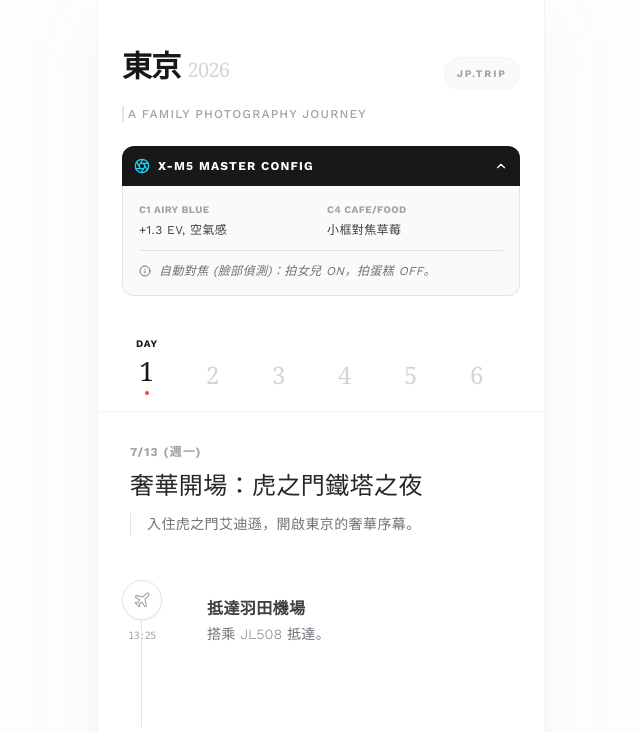
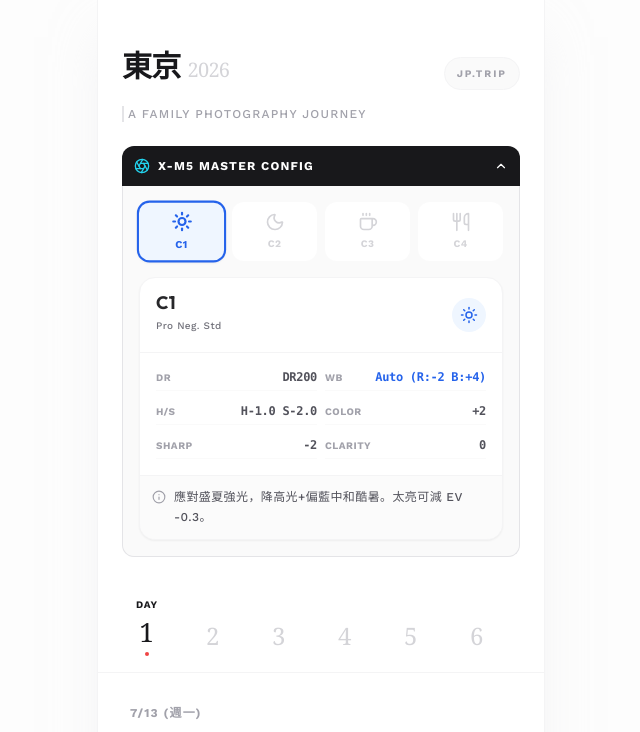
Before and after one commit to lawrence555-dev/Tokyo_Trip_Planner-, a React (Vite) app: page / in a window 1280 px wide. Shown: the top 732 px of the page, without its empty margins (319-959 px from the left). Built offline with nearby package versions, Linux system fonts and the light colour scheme.

Commit message:
feat: add interactive X-M5 camera guide

```diff
--- a/src/App.jsx
+++ b/src/App.jsx
@@ -2,6 +2,7 @@ import React, { useState } from 'react';
 import { itineraryData } from './data/itinerary';
 import ItineraryCard from './components/ItineraryCard';
 import { Calendar, Info, Aperture, ChevronDown, ChevronUp } from 'lucide-react';
+import CameraGuide from './components/CameraGuide';
 
 function App() {
   const [activeDay, setActiveDay] = useState(1);
@@ -43,24 +44,7 @@ function App() {
             {showCameraGuide ? <ChevronUp size={14} /> : <ChevronDown size={14} />}
           </button>
 
-          {showCameraGuide && (
-            <div className="bg-zinc-50 border-x border-b border-zinc-200 rounded-b-xl p-4 text-xs space-y-3">
-              <div className="grid grid-cols-2 gap-3 pb-3 border-b border-zinc-200">
-                <div>
-                  <span className="block text-[10px] font-bold text-zinc-400 uppercase mb-1">C1 Airy Blue</span>
-                  <span className="text-zinc-700 block">+1.3 EV, 空氣感</span>
-                </div>
-                <div>
-                  <span className="block text-[10px] font-bold text-zinc-400 uppercase mb-1">C4 Cafe/Food</span>
-                  <span className="text-zinc-700 block">小框對焦草莓</span>
-                </div>
-              </div>
-              <div className="flex items-start gap-2 text-zinc-500 italic">
-                <Info size={12} className="mt-0.5 shrink-0" />
-                <p>自動對焦 (臉部偵測)：拍女兒 ON，拍蛋糕 OFF。</p>
-              </div>
-            </div>
-          )}
+          {showCameraGuide && <CameraGuide />}
         </div>
 
         {/* Day Selector (Minimal Tab) */}
--- /dev/null
+++ b/src/components/CameraGuide.jsx
@@ -0,0 +1,147 @@
+import React, { useState } from 'react';
+import { Camera, Sun, Moon, Coffee, Utensils, Info } from 'lucide-react';
+
+const SETTINGS = [
+    {
+        id: "c1",
+        name: "C1: 日系空氣感",
+        desc: "白天街頭 / 淺草 / 透明感",
+        icon: Sun,
+        color: "bg-blue-50 text-blue-600 border-blue-200",
+        sim: "Pro Neg. Std",
+        dr: "DR200",
+        wb: "Auto (R:-2 B:+4)",
+        highlight: "-1.0",
+        shadow: "-2.0",
+        colorLevel: "+2",
+        grain: "關",
+        clarity: "0",
+        tips: "應對盛夏強光，降高光+偏藍中和酷暑。太亮可減 EV -0.3。"
+    },
+    {
+        id: "c2",
+        name: "C2: 賽博夜晚",
+        desc: "新宿澀谷 / 霓虹燈 / 電影感",
+        icon: Moon,
+        color: "bg-purple-50 text-purple-600 border-purple-200",
+        sim: "Classic Neg.",
+        dr: "DR400",
+        wb: "Auto (R:+1 B:-2)",
+        highlight: "+1.0",
+        shadow: "+2.0",
+        colorLevel: "+1",
+        grain: "強 / 大",
+        clarity: "0",
+        tips: "紅白青三色會非常突出。適合迷失東京風格。"
+    },
+    {
+        id: "c3",
+        name: "C3: 日系暖木",
+        desc: "咖啡廳 / 室內 / 溫暖氛圍",
+        icon: Coffee,
+        color: "bg-orange-50 text-orange-600 border-orange-200",
+        sim: "Nostalgic Neg.",
+        dr: "DR400",
+        wb: "Auto (R:+2 B:-4)",
+        highlight: "-1.0",
+        shadow: "-1.5",
+        colorLevel: "+1",
+        grain: "弱 / 小",
+        clarity: "-2",
+        tips: "注意：Clarity -2 會導致存檔慢 1 秒。連拍時請歸零。"
+    },
+    {
+        id: "c4",
+        name: "C4: 甜點美食",
+        desc: "人像 / 食物 / 膚色還原",
+        icon: Utensils,
+        color: "bg-pink-50 text-pink-600 border-pink-200",
+        sim: "Astia",
+        dr: "DR200",
+        wb: "Auto (R:+1 B:+1)",
+        highlight: "-1.0",
+        shadow: "-1.0",
+        colorLevel: "+1",
+        grain: "關",
+        clarity: "0",
+        tips: "拍老婆女兒的保險牌，膚色最自然討喜。"
+    }
+];
+
+export default function CameraGuide() {
+    const [activeTab, setActiveTab] = useState("c1");
+
+    return (
+        <div className="bg-zinc-50 border-x border-b border-zinc-200 rounded-b-xl p-4 transition-all duration-300">
+
+            {/* Quick Tabs */}
+            <div className="grid grid-cols-4 gap-2 mb-4">
+                {SETTINGS.map((s) => (
+                    <button
+                        key={s.id}
+                        onClick={(e) => { e.stopPropagation(); setActiveTab(s.id); }}
+                        className={`
+                flex flex-col items-center justify-center p-2 rounded-xl border-2 transition-all
+                ${activeTab === s.id ? s.color + " border-current shadow-sm scale-105" : "bg-white border-transparent text-zinc-300 hover:bg-zinc-100"}
+              `}
+                    >
+                        <s.icon size={20} className="mb-1" strokeWidth={activeTab === s.id ? 2.5 : 2} />
+                        <span className="text-[10px] font-bold">{s.id.toUpperCase()}</span>
+                    </button>
+                ))}
+            </div>
+
+            {/* Active Card Content */}
+            {SETTINGS.map((s) => (
+                activeTab === s.id && (
+                    <div key={s.id} className="bg-white rounded-2xl shadow-sm border border-zinc-100 overflow-hidden animate-in fade-in zoom-in duration-300">
+
+                        {/* Card Header Minimal */}
+                        <div className={`p-4 border-b border-zinc-100 flex justify-between items-center ${s.color.replace('border-', 'border-b-').replace('text-', 'bg-').replace('50', '50/50')}`}>
+                            <div>
+                                <h2 className="text-zinc-800 font-bold text-lg leading-none">{s.name.split(':')[0]}</h2>
+                                <span className="text-[10px] text-zinc-500 font-medium">{s.sim}</span>
+                            </div>
+                            <div className={`p-2 rounded-full ${s.color}`}>
+                                <s.icon size={18} />
+                            </div>
+                        </div>
+
+                        {/* Specs Grid Compact */}
+                        <div className="p-4 grid grid-cols-2 gap-x-2 gap-y-3 text-xs">
+                            <SpecItem label="DR" value={s.dr} />
+                            <SpecItem label="WB" value={s.wb} highlight />
+                            <SpecItem label="H/S" value={`H${s.highlight} S${s.shadow}`} />
+                            <SpecItem label="Color" value={s.colorLevel} />
+                            <SpecItem label="Sharp" value="-2" />
+                            <SpecItem label="Clarity" value={s.clarity} warn={s.clarity !== '0'} />
+                        </div>
+
+                        {/* Tips Footer */}
+                        <div className="bg-zinc-50/80 p-3 border-t border-zinc-100">
+                            <p className="text-xs text-zinc-600 leading-relaxed font-medium flex gap-2">
+                                <Info size={14} className="shrink-0 mt-0.5 text-zinc-400" />
+                                {s.tips}
+                            </p>
+                        </div>
+                    </div>
+                )
+            ))}
+        </div>
+    );
+}
+
+function SpecItem({ label, value, highlight, warn }) {
+    return (
+        <div className="flex justify-between items-baseline border-b border-zinc-50 pb-1">
+            <span className="text-[10px] text-zinc-400 font-bold uppercase tracking-wider">{label}</span>
+            <span className={`
+        font-mono font-bold tracking-tight
+        ${highlight ? "text-blue-600" : "text-zinc-600"}
+        ${warn && "text-red-500"}
+      `}>
+                {value}
+            </span>
+        </div>
+    );
+}
```
Also changed, not shown: 2 other files (tests, documents, lock files or other folders).
